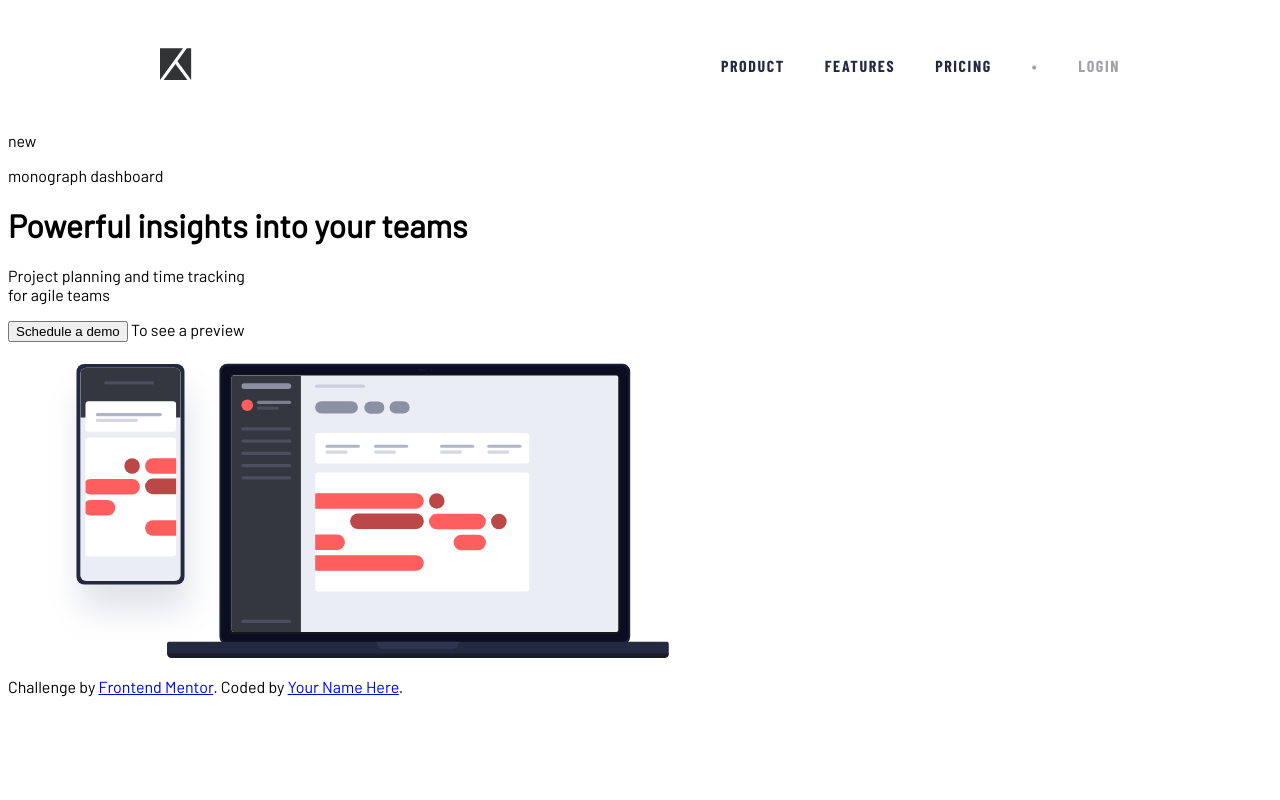
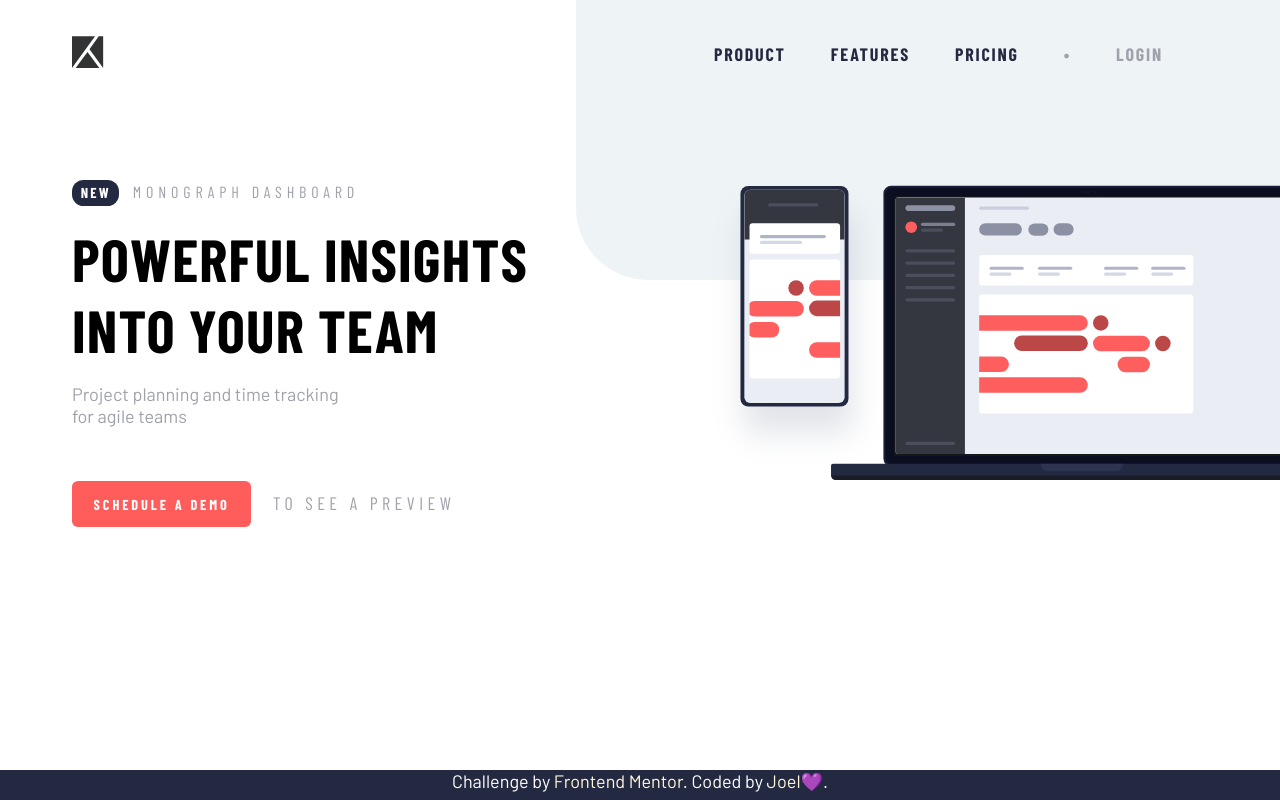
Before and after one commit to iJCode1/Project-tracking-intro-component, a plain HTML site: page index.html in a window 1280 px wide. Drawn offline with nearby package versions, Linux system fonts and the light colour scheme.

Commit message:
Pagina terminada

```diff
--- a/css/estilos.css
+++ b/css/estilos.css
@@ -1,5 +1,12 @@
 body {
   font-family: "Barlow", sans-serif;
+  font-weight: 400;
+  font-size: 18px;
+}
+
+* {
+  margin: 0px;
+  padding: 0px;
 }
 
 /* ----------------------------- Header ------------------------------ */
@@ -9,8 +16,19 @@ body {
   font-weight: 700;
   display: flex;
   justify-content: space-between;
-  margin: 2em 7em;
+  margin: 2em 4em;
   align-items: center;
+}
+
+.background {
+  background-color: hsl(207, 33%, 95%);
+  width: 55%;
+  height: 35%;
+  position: absolute;
+  z-index: -1;
+  top: 0px;
+  right: 0;
+  border-radius: 0em 0em 0em 4em;
 }
 
 .nav ol {
@@ -34,3 +52,103 @@ body {
 }
 
 /* ----------------------------- Content ------------------------------ */
+.content {
+  display: flex;
+  /* margin: 7em 4em; */
+  justify-content: space-between;
+}
+
+.content-text {
+  width: 50%;
+  margin: 4em 4em 7em 4em;
+}
+
+.content-new {
+  font-family: "Barlow Condensed", sans-serif;
+  font-weight: 700;
+  letter-spacing: 0.15em;
+  text-transform: uppercase;
+  background: hsl(230, 29%, 20%);
+  border-radius: 0.8em;
+  color: white;
+  display: inline-block;
+  padding: 0.3em 0.6em;
+  font-size: 0.8em;
+}
+
+.content-monograph {
+  font-family: "Barlow Condensed", sans-serif;
+  text-transform: uppercase;
+  display: inline-block;
+  color: hsl(231, 7%, 65%);
+  letter-spacing: 0.3em;
+  margin: 0em 0em 0em 0.6em;
+  font-size: 0.9em;
+}
+
+.content-title {
+  font-family: "Barlow Condensed", sans-serif;
+  text-transform: uppercase;
+  font-weight: 700;
+  font-size: 3.3em;
+  margin: 0.3em 0em 0.3em 0em;
+  letter-spacing: 0.02em;
+}
+
+.content-description {
+  font-family: "Barlow", sans-serif;
+  font-weight: 400;
+  color: hsl(231, 7%, 65%);
+  margin: 0em 0em 3em 0em;
+}
+
+.form-button {
+  font-family: "Barlow Condensed", sans-serif;
+  letter-spacing: 0.2em;
+  font-weight: 700;
+  text-transform: uppercase;
+  background: hsl(0, 100%, 68%);
+  color: white;
+  padding: 1em 1.5em;
+  border-style: none;
+  font-size: 0.8em;
+  border-radius: 0.4em;
+}
+
+.form-label {
+  font-family: "Barlow Condensed", sans-serif;
+  text-transform: uppercase;
+  letter-spacing: 0.25em;
+  color: hsl(231, 7%, 65%);
+  margin: 0em 0em 0em 1em;
+}
+
+.content figure {
+  margin-right: 0px;
+  overflow: hidden;
+  margin: 4em 0em 7em 0em;
+}
+
+.content-imageWrapper {
+  width: 50%;
+}
+
+/* ----------------------------- Footer ------------------------------ */
+
+.footer {
+  background: hsl(230, 29%, 20%);
+  color: white;
+  position: absolute;
+  width: 100%;
+  height: 30px;
+  bottom: 0;
+}
+
+.footer-link {
+  color: cornsilk;
+  text-decoration: none;
+}
+
+.footer-description {
+  text-align: center;
+}
--- a/index.html
+++ b/index.html
@@ -22,6 +22,7 @@
   </head>
   <body>
     <div class="header">
+      <div class="background"></div>
       <figure class="nav-imageWrapper">
         <img src="./images/logo.svg" alt="Icon Header" class="nav-image" />
       </figure>
@@ -50,13 +51,17 @@
       <div class="content-text">
         <p class="content-new">new</p>
         <p class="content-monograph">monograph dashboard</p>
-        <h1 class="content-title">Powerful insights into your teams</h1>
+        <h1 class="content-title">
+          Powerful insights
+          <br />
+          into your team
+        </h1>
         <p class="content-description">
           Project planning and time tracking<br />for agile teams
         </p>
         <form class="content-form">
           <button class="form-button">Schedule a demo</button>
-          <label>To see a preview</label>
+          <label class="form-label">To see a preview</label>
         </form>
       </div>
       <figure class="content-imageWrapper">
@@ -69,12 +74,16 @@
         />
       </figure>
     </div>
-    <footer>
-      <p class="attribution">
+    <footer class="footer">
+      <p class="footer-description">
         Challenge by
-        <a href="https://www.frontendmentor.io?ref=challenge" target="_blank"
+        <a
+          class="footer-link"
+          href="https://www.frontendmentor.io?ref=challenge"
+          target="_blank"
           >Frontend Mentor</a
-        >. Coded by <a href="#">Your Name Here</a>.
+        >. Coded by
+        <a class="footer-link" href="https://github.com/joeldm011">Joel💜</a>.
       </p>
     </footer>
   </body>
```
